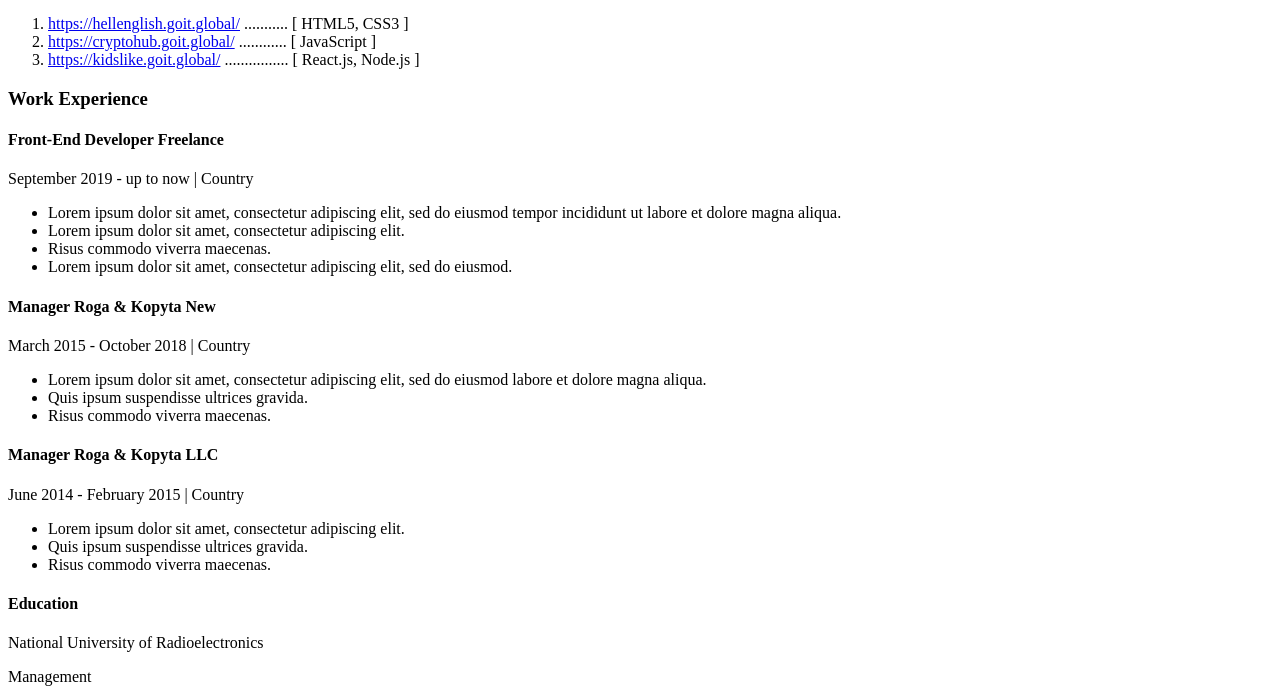
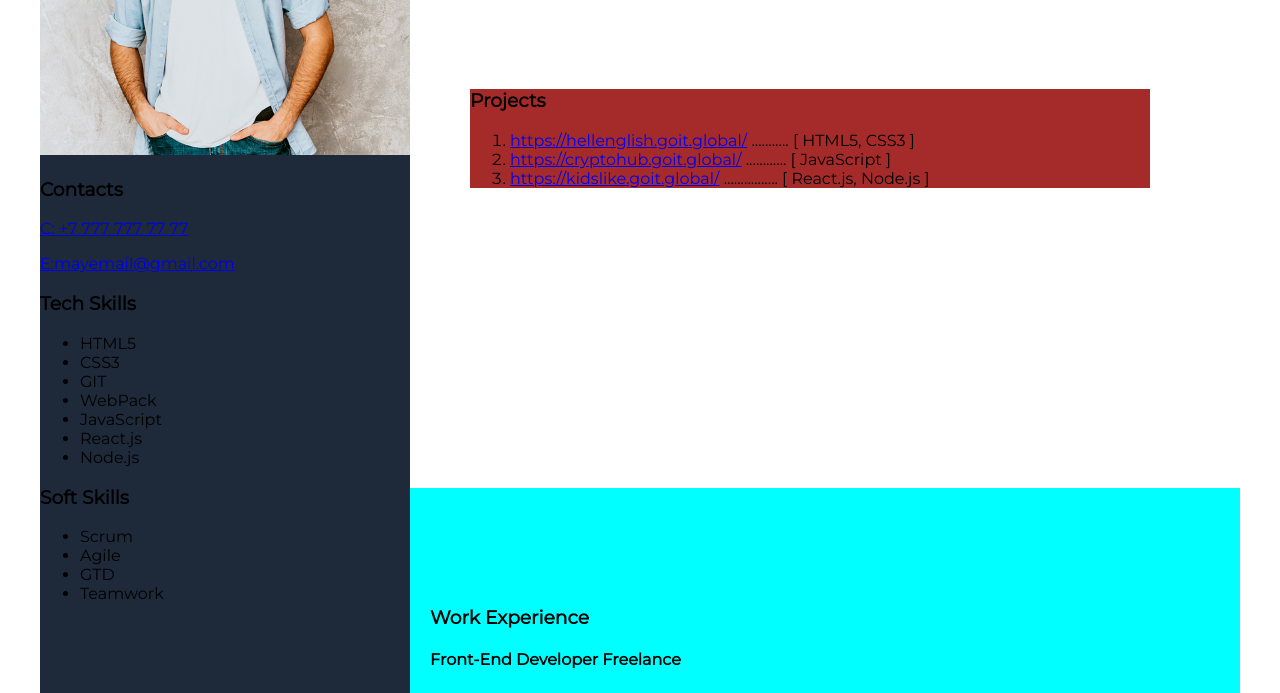
Before and after one commit to Viktor977/HTMLtraining, a plain HTML site: page index.html in a window 1280 px wide. Shown: the part 207-900 px from the top of the page. Drawn offline with Linux system fonts and the light colour scheme.

Commit message:
work with css

```diff
--- a/index.html
+++ b/index.html
@@ -4,16 +4,20 @@
     <meta charset="UTF-8" />
     <meta http-equiv="X-UA-Compatible" content="IE=edge" />
     <meta name="viewport" content="width=device-width, initial-scale=1.0" />
-    <link rel="stylesheet" href="img/photo.jpg" />
+    <link rel="stylesheet" href="styles/style.css" />
+    <link rel="preconnect" href="https://fonts.googleapis.com">
+<link rel="preconnect" href="https://fonts.gstatic.com" crossorigin>
+<link href="https://fonts.googleapis.com/css2?family=Montserrat:ital,wght@0,400;1,700&display=swap" rel="stylesheet">
     <title>Resume</title>
   </head>
 
   <body>
     <!--Main-->
-    <div>
+    <div class="main">
       <!--Main Content-->
+      <div class="main_content">
          <!--about user-->
-      <div>
+        <div class="about">
            <h2>Front-End Developer</h2>
             <h1>Anton Chornyi</h1>
            <p>
@@ -24,8 +28,8 @@
            </p>
         </div>
       <!--projects-->
-      <div>
-        <h3>Projects</h3>
+      <div class="projects">
+        <h3 class="projecy_title">Projects</h3>
         <ol>
             <li> <a href="https://hellenglish.goit.global/">https://hellenglish.goit.global/</a>
             ........... [ HTML5, CSS3 ]</li>
@@ -36,8 +40,7 @@
         </ol>
       </div>
        <!--Works-->
-      <div>
-
+      <div class="work">
         <h3>Work Experience</h3>
         <!--Company 1-->
         <div>
@@ -69,16 +72,16 @@
             </ul>
         </div>
          <!--Education-->
-        <div>
+        <div class="education">
             <h4>Education</h4>
             <p>National University of Radioelectronics</p>
            <p>Management</p>
            <p>September 2009 - June 2014   |   Country</p>
         </div>
       </div>
-
+      </div>
         <!--Sidebar-->
-        <aside>
+        <aside class="asidebar">
             <img src="img/photo.jpg" alt="img user photo">
             <div>
                 <h3>Contacts</h3>
--- /dev/null
+++ b/styles/style.css
@@ -0,0 +1,42 @@
+body{
+    font-family: 'Montserrat', sans-serif;
+}
+/* main styles */
+.main{
+display: flex;
+flex-direction: row-reverse;
+background-color: #f5f7fa;
+width: 1200px;
+margin: 0 auto;
+}
+.main_content{
+background-color: #fff;
+}
+/* about projects */
+
+.project_title{
+font-size: 45px;
+color:blue;
+}
+/* about styles */
+.about{
+background-color: yellow;
+}
+.projects{
+    background-color: brown;
+    margin: 100px 90px 300px 60px;
+}
+/* work styles */
+.work{
+    background:cyan;
+    padding: 100px 40px 50px 20px;
+}
+/* education styles */
+.education{
+background-color: blue;
+}
+
+/* aside styles */
+.asidebar{
+background-color: #1e2939;
+}
```
Lines whose indentation alone changed are shown as unchanged.
